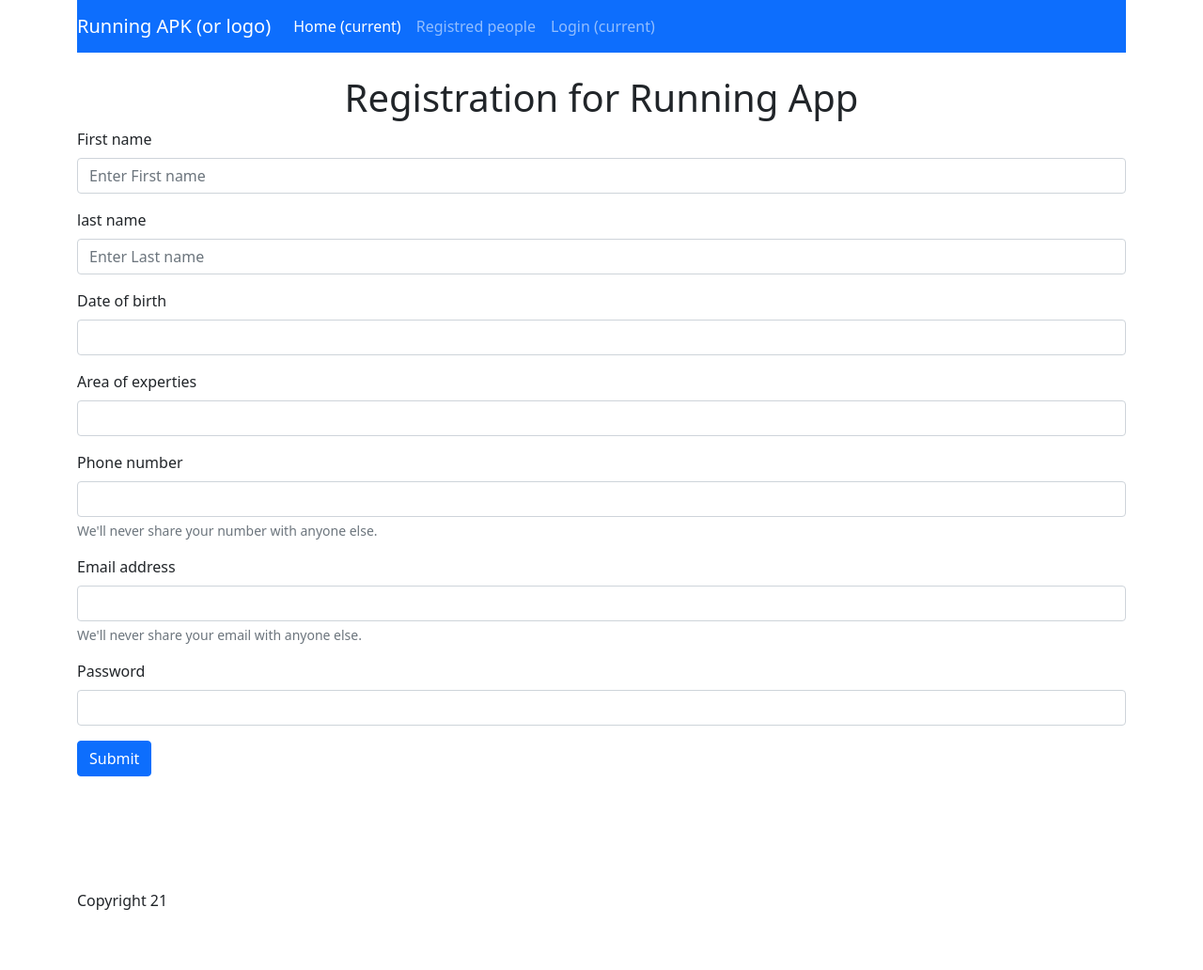
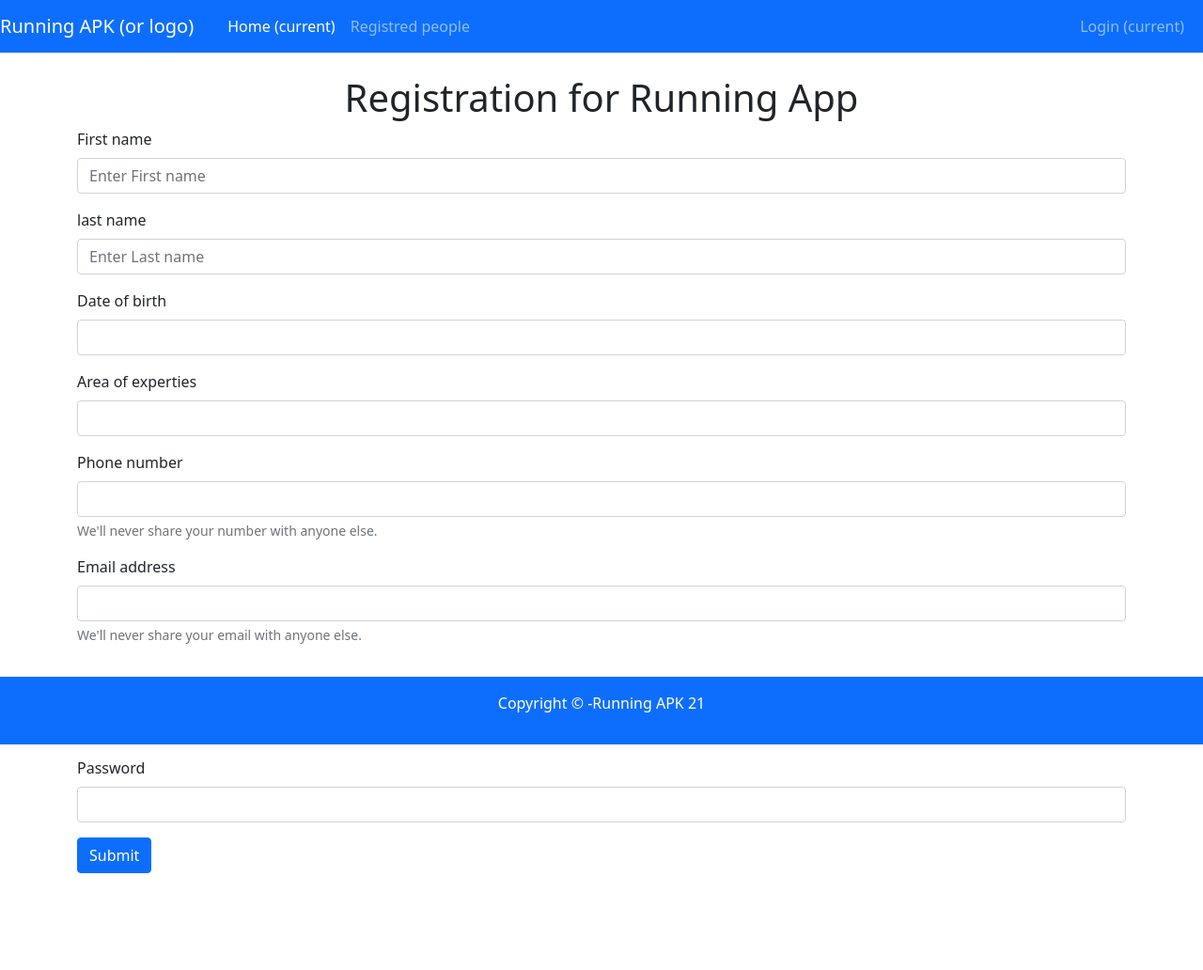
Before and after one commit to aleri-a/web_runningApk, a PHP site: page /index.php in a window 1280 px wide. Shown: the top 1032 px of the page at 94% size. Before the commit the page ends 968 px from the top, so only its background shows below. Run offline with PHP 8.4, Linux system fonts and the light colour scheme; data that the repository does not hold is empty; some libraries are stand-ins or nearby versions.

Commit message:
Added profile picture,updated header and foother

```diff
--- a/db/crud.php
+++ b/db/crud.php
@@ -10,10 +10,10 @@
         $this->db = $conn;
     }
 
-    public function insertPersonDB($fname, $lname, $dob, $email, $contact, $specialty){
+    public function insertPersonDB($fname, $lname, $dob, $email, $contact, $specialty,$avatar_path){
         try {
-            $sql = "INSERT INTO `persons`(firstname, lastname, dateofbirth, emailaddress, contactnumber, speciality_id)
-            VALUES (:fname,:lname,:dob,:email,:contact,:specialty)";
+            $sql = "INSERT INTO `persons`(firstname, lastname, dateofbirth, emailaddress, contactnumber, speciality_id,avatar_path)
+            VALUES (:fname,:lname,:dob,:email,:contact,:specialty,:avatar_path)";
             //we need to write on this way because ado it requers in order to dont get sql injectyions ie to dont be possible
             $stmt = $this->db->prepare($sql);
 
@@ -23,6 +23,7 @@
             $stmt->bindparam(':email',$email);
             $stmt->bindparam(':contact',$contact);
             $stmt->bindparam(':specialty',$specialty);
+            $stmt->bindparam(':avatar_path',$avatar_path);
 
             $stmt->execute();
             return true;
--- a/includes/footer.php
+++ b/includes/footer.php
@@ -1,6 +1,8 @@
-        <div id="footer">
-            <?php echo 'Copyright ' .date('y'); ?>
+        <div id="footer" class="p-3 mb-2 bg-primary text-white fixed-bottom">
+            <p class="text-center">Copyright &copy; -Running APK <?php echo date('y'); ?></p>
         </div>
+
+
     </div>
 
     <!-- Optional JavaScript; choose one of the two! -->
--- a/includes/header.php
+++ b/includes/header.php
@@ -20,15 +20,14 @@
     <title>Attendace - <?php echo $title?></title>
   </head>
   <body>
-    <div class="container">
-  <!-- NAVBAR -->
-  <!-- href='strana na koju idu '-->
+
+
   <nav class="navbar navbar-expand-lg navbar-dark bg-primary">
     <a class="navbar-brand" href="index.php">Running APK (or logo)</a>
     <button class="navbar-toggler" type="button" data-toggle="collapse" data-target="#navbarNavAltMarkup" aria-controls="navbarNavAltMarkup" aria-expanded="false" aria-label="Toggle navigation">
       <span class="navbar-toggler-icon"></span>
     </button>
-    <div class="collapse navbar-collapse" id="navbarNavAltMarkup">
+    <div class="collapse navbar-collapse container" id="navbarNavAltMarkup">
       <div class="navbar-nav ml-auto">
         <a class="nav-item nav-link active" href="index.php">Home <span class="sr-only">(current)</span></a>
         <a class="nav-item nav-link" href="viewallpeople.php">Registred people</a>
@@ -53,4 +52,10 @@
       </div>
     </div>
 </nav>
+
+
+    <div class="container">
+  <!-- NAVBAR -->
+  <!-- href='strana na koju idu '-->
+
 </br>
--- a/index.php
+++ b/index.php
@@ -10,7 +10,7 @@
     <h1 class="text-center">Registration for Running App</h1>
 
    <!-- <form method="get" action="successGET.php"> -->
-   <form method="post" action="successPOST.php">
+   <form method="post" action="successPOST.php" enctype="multipart/form-data">
         <div class="mb-3">
             <label for="firstName" class="form-label">First name</label>
             <input required type="text" class="form-control" id="firstName" placeholder="Enter First name " name="firstName">
@@ -47,6 +47,15 @@
             <div id="emailHelp" class="form-text">We'll never share your email with anyone else.</div>
         </div>
 
+        </br>
+        <div class="custom-file">
+            <input type="file" accept="image/*" class="custom-file-input" id="avatar"  name="avatar">
+            <label class="custom-file-label" for="avatar"></label>
+            <div id="avatar" class="form-text text-danger">File Upload is Optional</div>
+
+        </div>
+        </br>
+
 
 
         <div class="mb-3">
--- a/viewoneperson.php
+++ b/viewoneperson.php
@@ -24,7 +24,7 @@
 
 ?>
 
-
+<img src="<?php echo empty($result['avatar_path']) ? "uploads/defaultProfile.png" :$result['avatar_path']; ?>" class="rounded-circle" style="width: 20%; height: 20%" />
 
 <div class="card" style="width: 18rem;">
   <div class="card-body">
```
Also changed, not shown: successPOST.php (+14 -1 lines), uploads/19sanja98@gmail.com.jpg (added), uploads/defaultProfile.png (added), uploads/jaFenirano.jpg (added).
